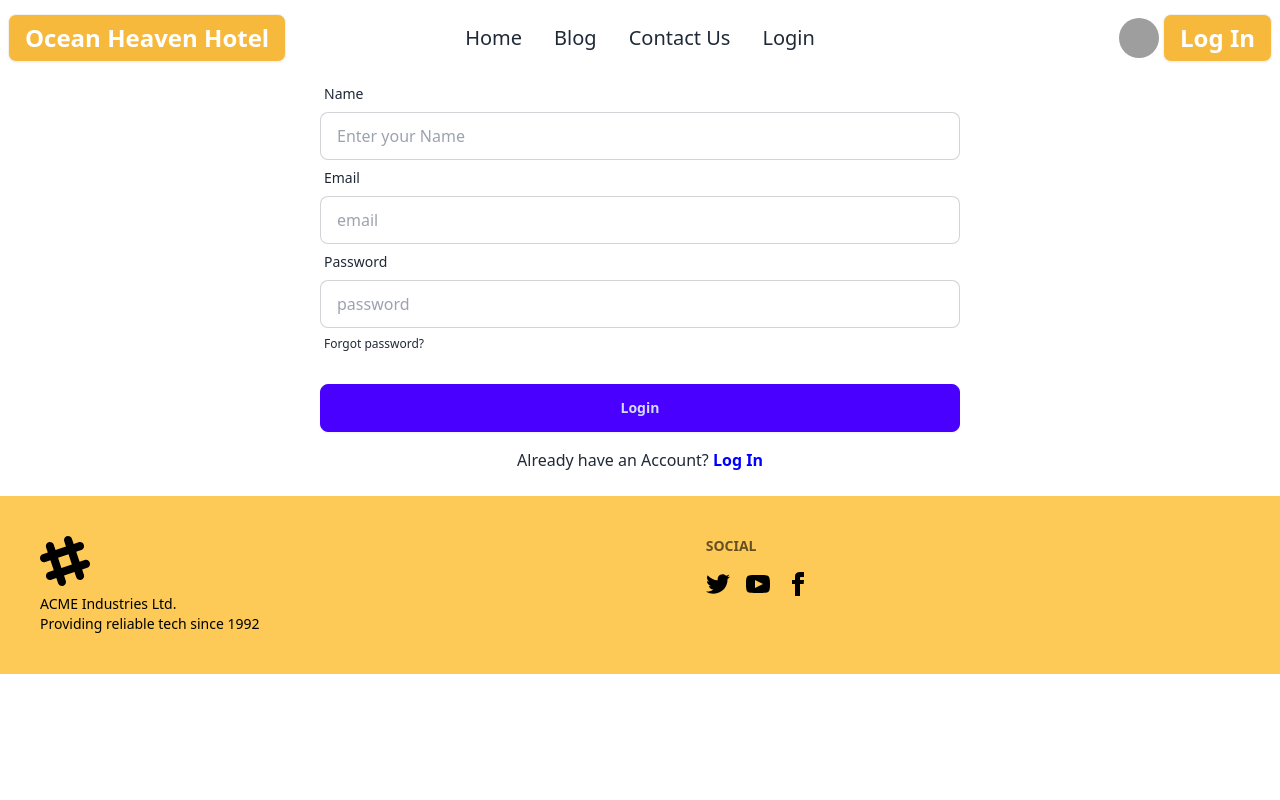
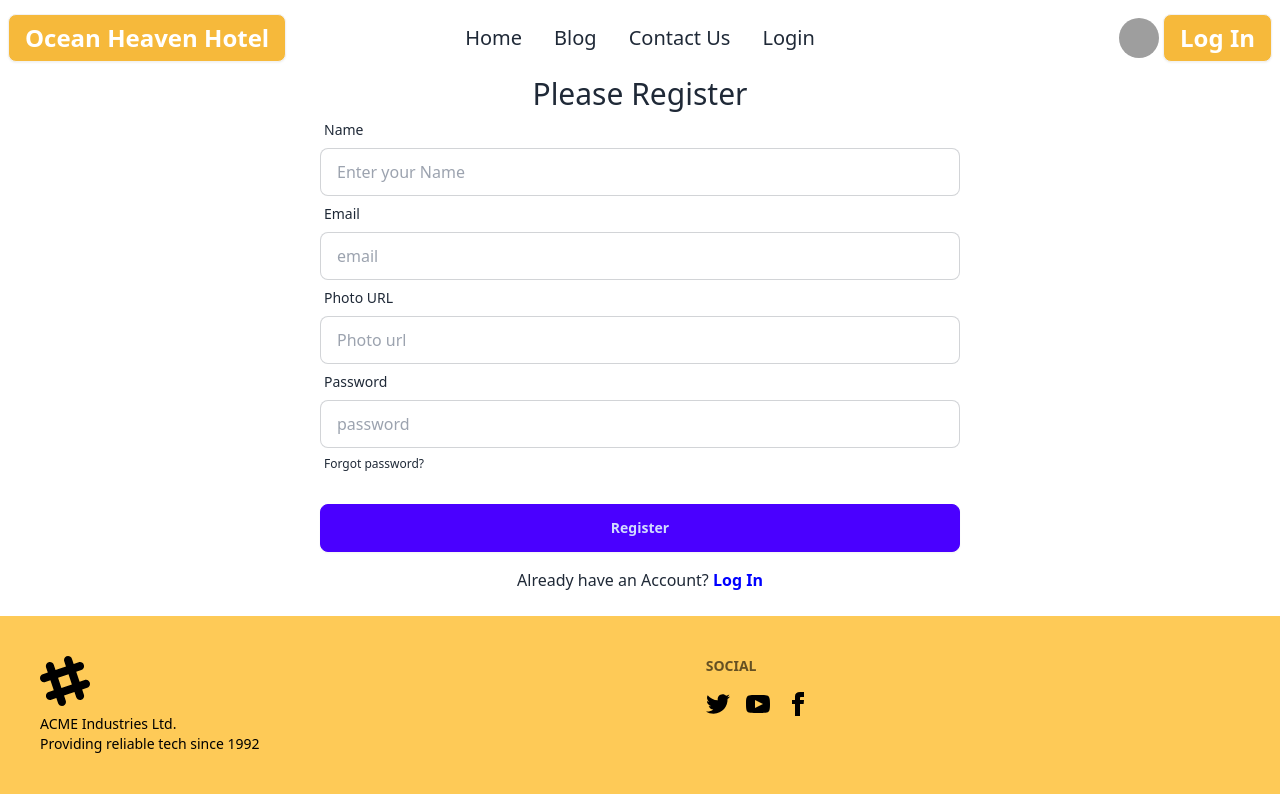
Before and after one commit to afrin823/ocean-hotel-client, a React (Vite) app: page /Register in a window 1280 px wide. Built offline with nearby package versions, Linux system fonts and the light colour scheme; grey boxes are pictures that could not be loaded.

Commit message:
first commit

```diff
--- /dev/null
+++ b/src/Providers/Authprovider.jsx
@@ -0,0 +1,13 @@
+
+
+
+const AuthProvider = () => {
+
+    return (
+    <div>
+
+    </div>
+    );
+};
+
+export default AuthProvider;
--- a/src/main.jsx
+++ b/src/main.jsx
@@ -2,10 +2,14 @@ import React from 'react';
 import ReactDOM from 'react-dom/client';
 import './index.css';
 import { RouterProvider } from 'react-router-dom';
-import router from './routes/routes';
+import router from './routes/Routes';
+
+
 
 ReactDOM.createRoot(document.getElementById('root')).render(
   <React.StrictMode>
+
     <RouterProvider router={router}></RouterProvider>
+
   </React.StrictMode>,
 )
--- a/src/pages/Home/Register/Register.jsx
+++ b/src/pages/Home/Register/Register.jsx
@@ -3,19 +3,30 @@ import Navbar from "../Navbar/Navbar";
 import Footer from "../Footer/Footer";
 
 
+
 const Register = () => {
+
+
 
     const handelRegister = e => {
         e.preventDefault();
         console.log(e.currentTarget);
         const form = new FormData(e.currentTarget);
-        console.log(form);
+        const name = form.get('name');
+        const email = form.get('email');
+        const photo = form.get('photo');
+        const password = form.get('password');
+        console.log(name, photo, email, password);
     }
+
+    //create user
+
 
     return (
         <div>
         <Navbar></Navbar>
         <div>
+            <h2 className="text-3xl text-center">Please Register</h2>
             <form onSubmit={handelRegister} className="md:w-3/4 lg:w-1/2 mx-auto">
             <div className="form-control">
             <label className="label">
@@ -29,6 +40,12 @@ const Register = () => {
             </label>
             <input type="email" placeholder="email" name="email" className="input input-bordered" required />
             </div>
+            <div className="form-control">
+            <label className="label">
+                <span className="label-text">Photo URL</span>
+            </label>
+            <input type="text" placeholder="Photo url" name="photo" className="input input-bordered" required />
+            </div>
 
             <div className="form-control">
             <label className="label">
@@ -40,7 +57,7 @@ const Register = () => {
             </label>
             </div>
             <div className="form-control mt-6">
-            <button className="btn btn-primary">Login</button>
+            <button className="btn btn-primary">Register</button>
             </div>
             </form>
             <p className="text-center mt-4">Already have an Account? <Link className="text-[blue] font-bold" to="/Login">Log In</Link></p>
--- a/src/routes/routes.jsx
+++ b/src/routes/routes.jsx
@@ -8,7 +8,7 @@ import Register from "../pages/Home/Register/Register";
 
 
 
-const router = createBrowserRouter([
+const Routes = createBrowserRouter([
     {
         path: '/',
         element: <Root></Root>,
@@ -38,4 +38,4 @@ const router = createBrowserRouter([
     }
 ])
 
-export default router;
+export default Routes;
```
